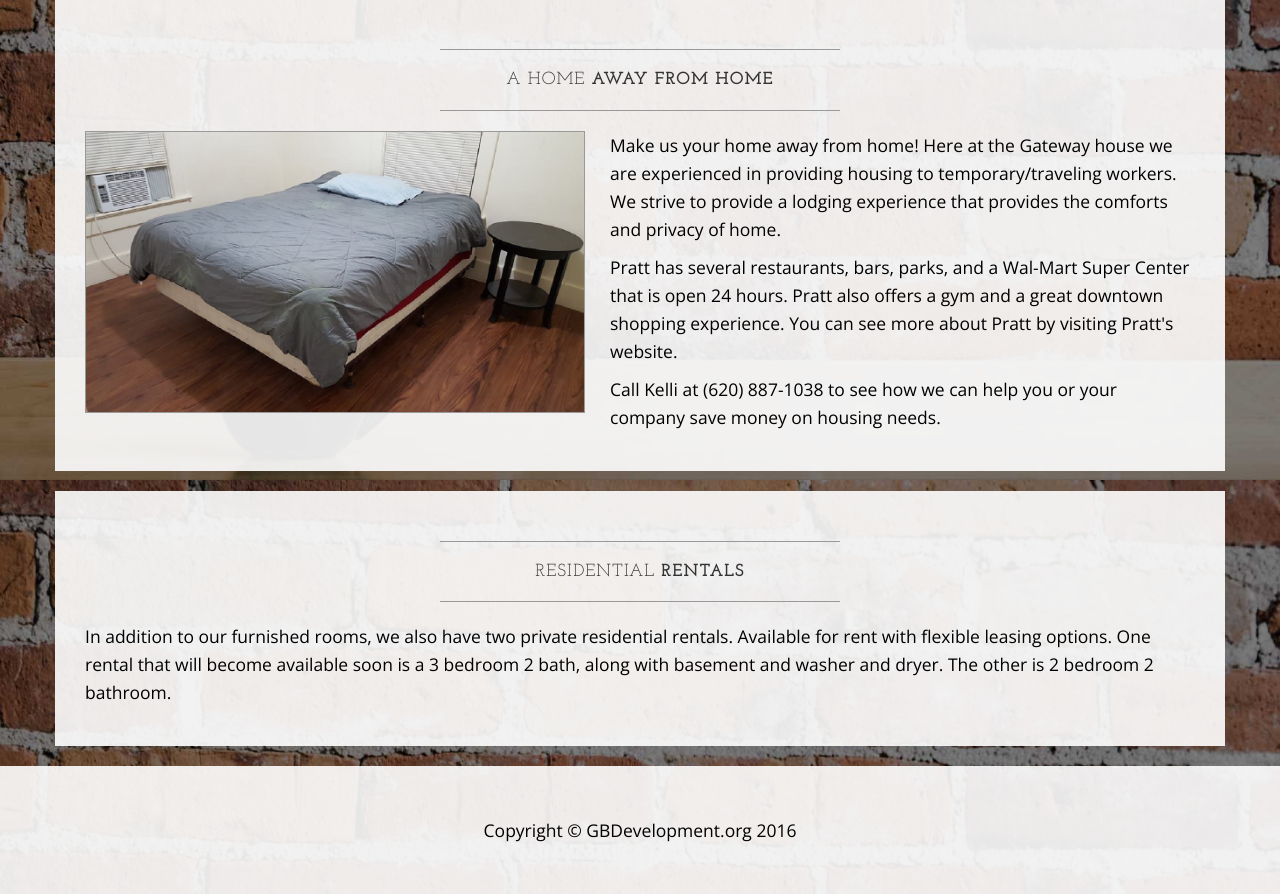
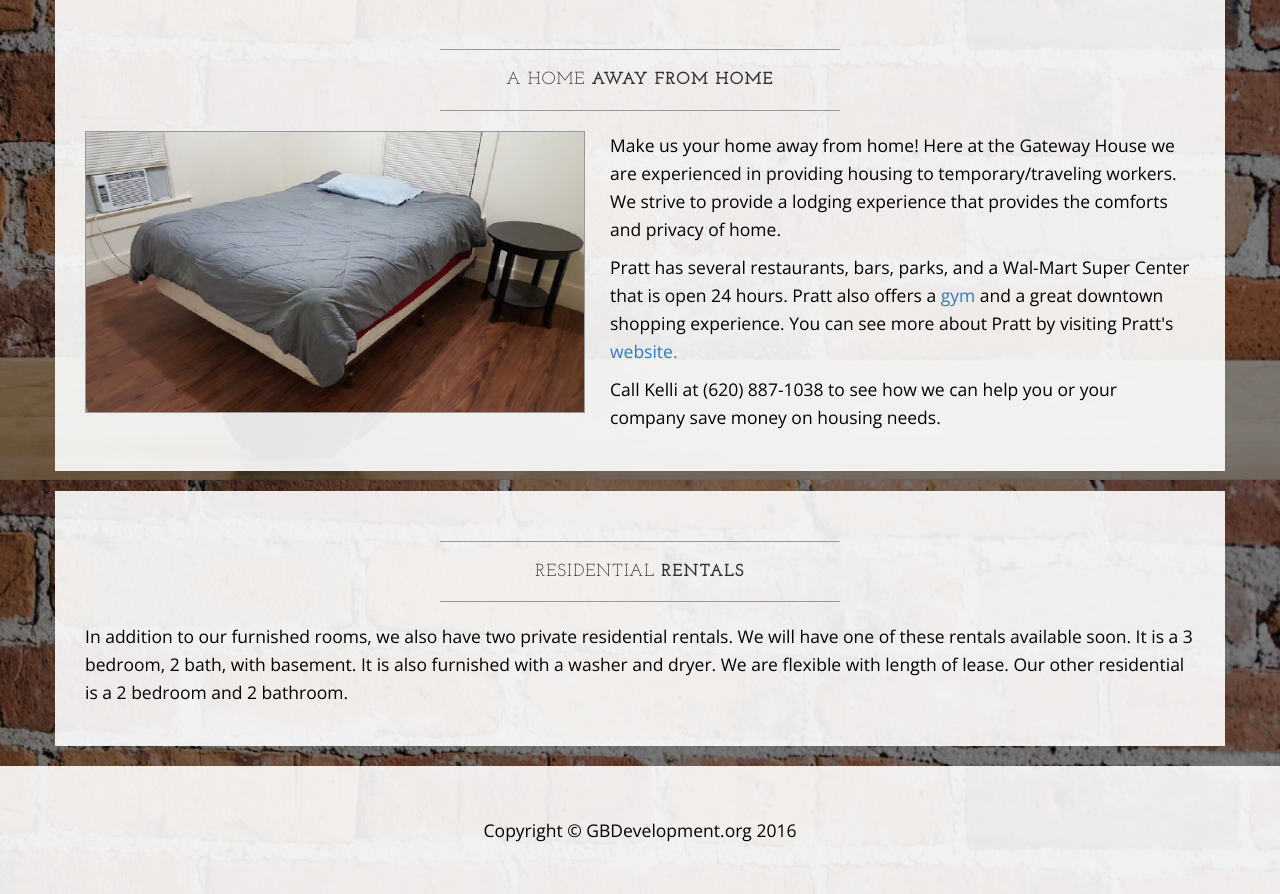
Before and after one commit to GageBarbour/Gateway-Website, a plain HTML site: page index.html in a window 1280 px wide. Shown: the part 1120-2014 px from the top of the page. Drawn offline with nearby package versions, Linux system fonts and the light colour scheme.

Commit message:
Signed off on 11-11
Left to do:
Register with google
Make a links page
Register gmail account
Convertable or not
Link with Face Book.

```diff
--- a/index.html
+++ b/index.html
@@ -126,12 +126,15 @@
                     <img class="img-responsive img-border img-left"
                          src="img/original/secondfloor/bedroom2.jpg" alt="Upstairs Bedroom 02" width="500">
                     <hr class="visible-xs">
-                    <p>Make us your home away from home! Here at the Gateway house we are experienced in providing
+                    <p>Make us your home away from home! Here at the Gateway House we are experienced in providing
                         housing to temporary/traveling workers. We strive to provide a lodging experience that provides
                         the comforts and privacy of home.</p>
-                    <p>Pratt has several
-                        restaurants, bars, parks, and a Wal-Mart Super Center that is open 24 hours. Pratt also offers a gym and
-                        a great downtown shopping experience. You can see more about Pratt by visiting Pratt's website.</p>
+                    <p>Pratt has several restaurants, bars, parks, and a Wal-Mart Super Center that is open 24 hours.
+                        Pratt also offers a <a href="http://www.blythefamilyfitness.org/"
+                                               title="Blythe Family Fitness website">gym</a> and a great downtown
+                        shopping experience. You can see more about Pratt by visiting Pratt's
+                        <a href="http://www.cityofprattks.com/"
+                           title="Pratt, Kansas Official Website">website.</a></p>
                     <p>Call Kelli at (620) 887-1038 to see how we can help you or your company save money on housing
                         needs.</p>
                 </div>
@@ -146,9 +149,11 @@
                         <strong>Rentals</strong>
                     </h2>
                     <hr>
-                    <p>In addition to our furnished rooms, we also have two private residential rentals. Available for
-                        rent with flexible leasing options. One rental that will become available soon is a 3
-                        bedroom 2 bath, along with basement and washer and dryer. The other is 2 bedroom 2 bathroom.</p>
+                    <p>In addition to our furnished rooms, we also have two private residential rentals. We will
+                        have one of these rentals available soon. It is a 3 bedroom, 2 bath, with basement. It is
+                        also furnished with a washer and dryer. We are flexible with length of lease. Our other
+                        residential is a 2 bedroom
+                        and 2 bathroom.</p>
                 </div>
             </div>
         </div>
```
Also changed, not shown: about.html (+4 -4 lines), thehouse.html (+2 -2 lines), 1 other file.
